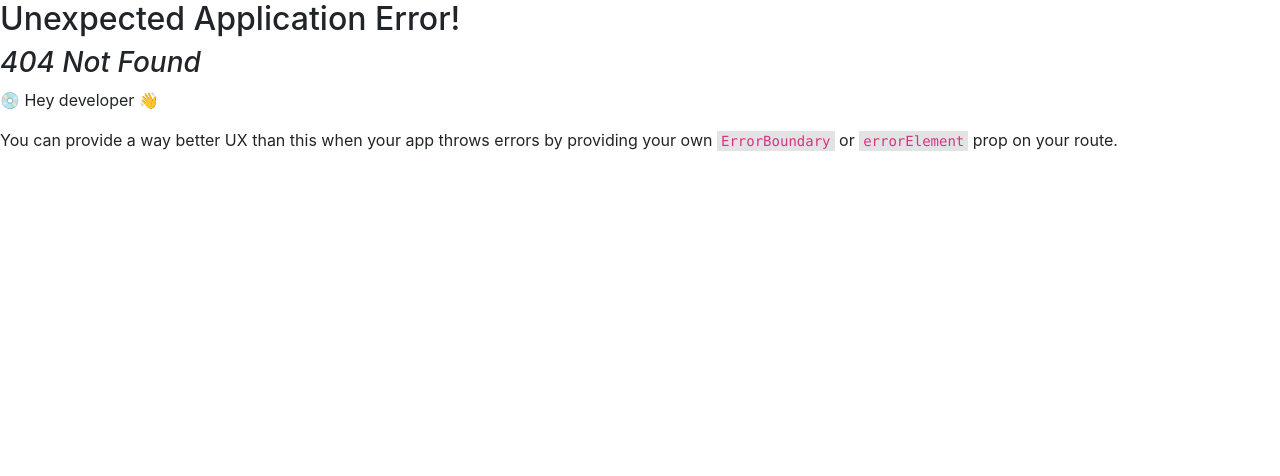
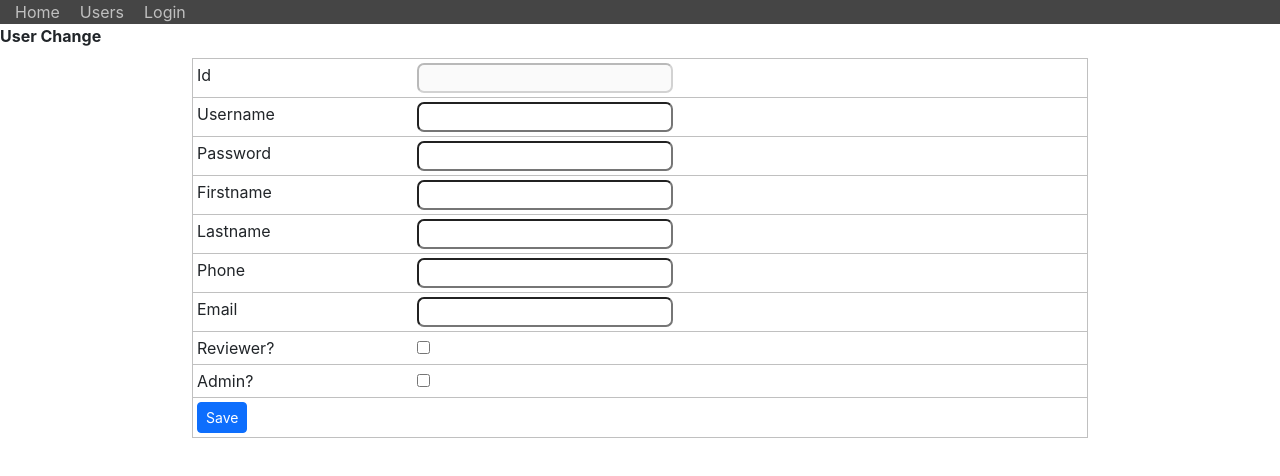
Before and after one commit to gpdoud/prs-react, a React (Create React App) app: page /user/change/1 in a window 1280 px wide. Before the commit this address had no page. Shown: the top 476 px of the page. Built offline with nearby package versions, Linux system fonts and the light colour scheme; no server answers.

Commit message:
Completed user change

```diff
--- a/src/routing/app-routing.js
+++ b/src/routing/app-routing.js
@@ -4,6 +4,7 @@ import Login from '../login';
 import Userlist from '../user/userlist/Userlist';
 import Userdetail from '../user/userdetail/Userdetail';
 import Usercreate from '../user/usercreate/Usercreate';
+import Userchange from '../user/userchange/Userchange';
 import Home from '../Home';
 
 const routes = createBrowserRouter([
@@ -11,6 +12,7 @@ const routes = createBrowserRouter([
     { path: "/user/list", element: <Userlist /> },
     { path: "/user/detail/:id", element: <Userdetail /> },
     { path: "/user/create", element: <Usercreate /> },
+    { path: "/user/change/:id", element: <Userchange /> },
     { path: "/login", element: <Login /> }
 ]);
 
--- /dev/null
+++ b/src/user/userchange/Userchange.css
@@ -0,0 +1,8 @@
+.table-70 {
+    width: 70%;
+    margin: 10px auto;
+    border: 1px solid silver;
+}
+input, select {
+    border-radius: 7px;
+}
--- /dev/null
+++ b/src/user/userchange/Userchange.jsx
@@ -0,0 +1,109 @@
+import React, { useState, useEffect } from 'react';
+import { useParams, useNavigate } from 'react-router-dom';
+import Header from '../../header';
+import Menu from '../../Menu';
+
+const uri = "http://localhost:5000/api/users";
+
+const callUserGet = async (id) => {
+    console.debug(`${uri}/${id}`);
+    const res = await fetch(`${uri}/${id}`);
+    const user = await res.json();
+    console.debug("User:", user);
+    return user;
+}
+
+
+const Userchange = () => {
+    const [user, setUser] = useState({});
+    const params = useParams();
+    console.debug(params);
+    const navigate = useNavigate();
+
+    useEffect(() => {
+        callUserGet(params.id)
+        .then(res => setUser(res))
+    }, []);
+
+    const handleChange = (event) => {
+        let field = event.target.name;
+        let value = event.target.value;
+        user[field] = value;
+    }
+
+    const save = async () => {
+        user.isReviewer = user.isReviewer === "on" ? true : false;
+        user.isAdmin = user.isAdmin === "on" ? true : false;
+        console.debug("User B4:", user);
+        const res = await fetch(`${uri}/${user.id}`, {
+            method: 'PUT',
+            headers: {
+                "Accept": 'application/json',
+                "Content-Type": 'application/json'
+            },
+            body: JSON.stringify(user)
+        });
+        if(res.status === 204) {
+            console.log("Change Successful!");
+        } else {
+            console.error("Error:", res);
+        }
+        navigate("/user/list");
+    }
+
+    return (
+        <main>
+            <Menu />
+            <Header pageTitle="User Change" />
+            <table className='table table-sm table-70'>
+                <tbody>
+                    <tr>
+                        <td>Id</td>
+                        <td><input name="id" defaultValue={user.id} onChange={handleChange} disabled /></td>
+                    </tr>
+                    <tr>
+                        <td>Username</td>
+                        <td><input name="username" defaultValue={user.username} onChange={handleChange} /></td>
+                    </tr>
+                    <tr>
+                        <td>Password</td>
+                        <td><input type="password" name="password" defaultValue={user.password} onChange={handleChange} /></td>
+                    </tr>
+                    <tr>
+                        <td>Firstname</td>
+                        <td><input name="firstname" defaultValue={user.firstname} onChange={handleChange} /></td>
+                    </tr>
+                    <tr>
+                        <td>Lastname</td>
+                        <td><input name="lastname" defaultValue={user.lastname} onChange={handleChange} /></td>
+                    </tr>
+                    <tr>
+                        <td>Phone</td>
+                        <td><input name="phone" defaultValue={user.phone} onChange={handleChange} /></td>
+                    </tr>
+                    <tr>
+                        <td>Email</td>
+                        <td><input name="email" defaultValue={user.email} onChange={handleChange} /></td>
+                    </tr>
+                    <tr>
+                        <td>Reviewer?</td>
+                        <td><input type="checkbox" name="isReviewer" onChange={handleChange}
+                            defaultChecked={user.isReviewer} /></td>
+                    </tr>
+                    <tr>
+                        <td>Admin?</td>
+                        <td><input type="checkbox" name="isAdmin" onChange={handleChange}
+                            defaultChecked={user.isAdmin} /></td>
+                    </tr>
+                    <tr>
+                        <td colSpan="2">
+                            <button onClick={save} className="btn btn-primary btn-sm">Save</button>
+                        </td>
+                    </tr>
+                </tbody>
+            </table>
+        </main>
+    );
+}
+
+export default Userchange;
--- a/src/user/userlist/Userlist.js
+++ b/src/user/userlist/Userlist.js
@@ -35,6 +35,7 @@ function Userlist() {
                 <td>
                     <Link to={`/user/detail/${u.id}`}>Detail</Link>
                     <span> | </span>
+                    <Link to={`/user/change/${u.id}`}>Change</Link>
                 </td>
             </tr>
         )
```
